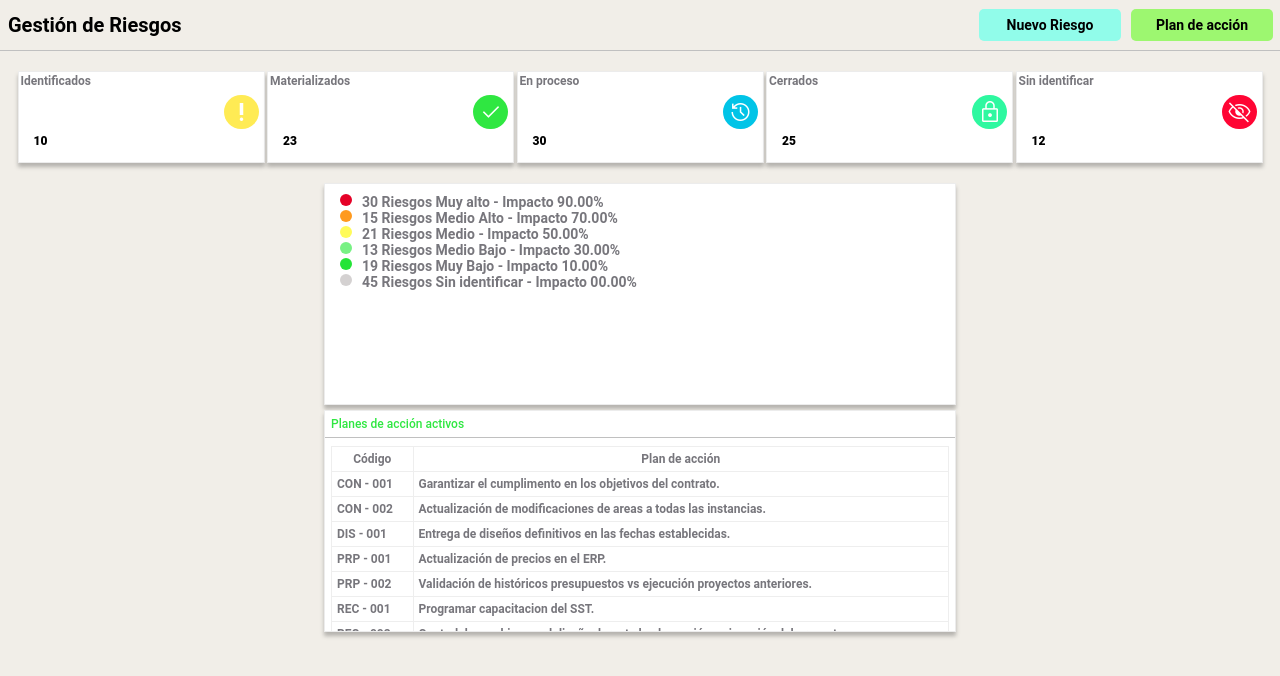
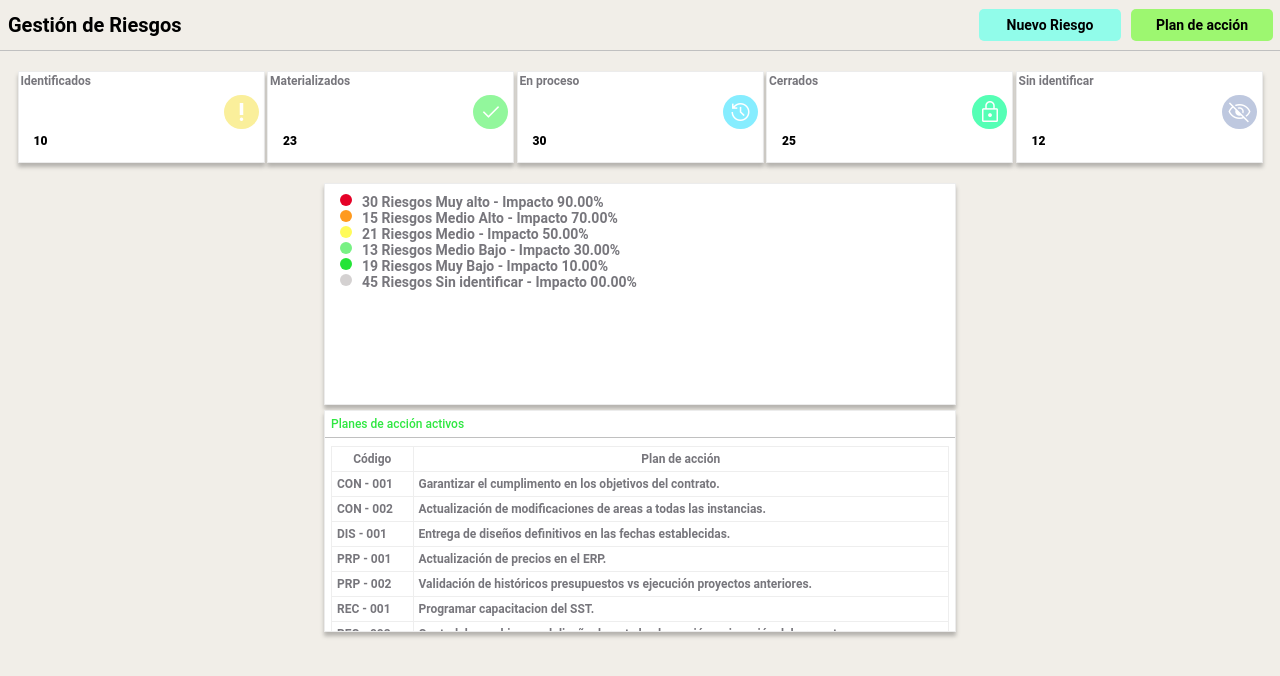
Before and after one commit to DannG25/SGP-riesgos, a plain HTML site: page index.html in a window 1280 px wide. Drawn offline with nearby package versions, Linux system fonts and the light colour scheme; files that its build step writes are made by us from their sources.

Commit message:
Update styles.css

```diff
--- a/styles.css
+++ b/styles.css
@@ -105,19 +105,19 @@ h2 {
 }
 
 .card_indicadores:nth-child(1) > .material-symbols-outlined {
-  background-color: #FFEB54;
+  background-color: #faef9b;
 }
 .card_indicadores:nth-child(2) > .material-symbols-outlined {
-  background-color: #2FE741;
+  background-color: #92f79c;
 }
 .card_indicadores:nth-child(3) > .material-symbols-outlined {
-  background-color: #01C4E7;
+  background-color: #86edff;
 }
 .card_indicadores:nth-child(4) > .material-symbols-outlined {
-    background-color: #2EF8A0;
+    background-color: #55ffb5;
 }
 .card_indicadores:nth-child(5) > .material-symbols-outlined {
-  background-color: #FF0534;
+  background-color:#bec8df;
 }
 .data {
   padding-left: 15px;
```
